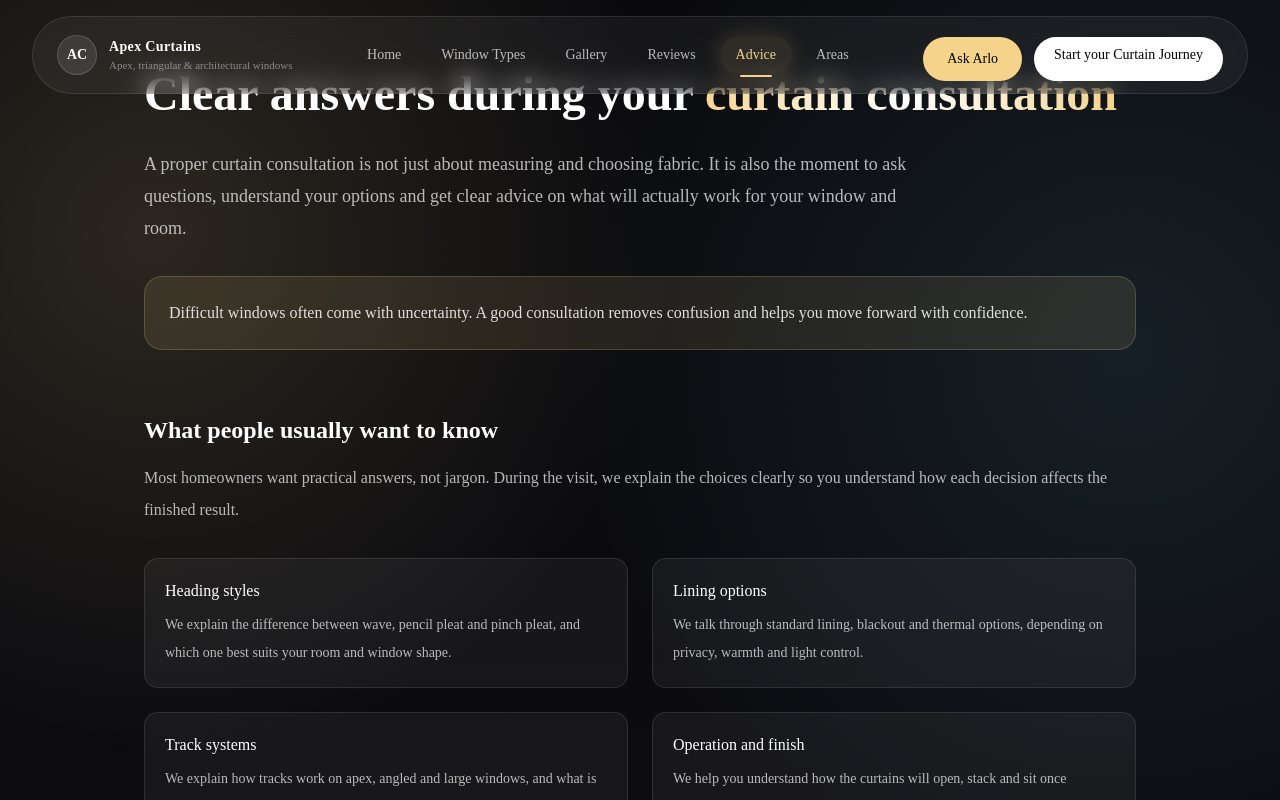
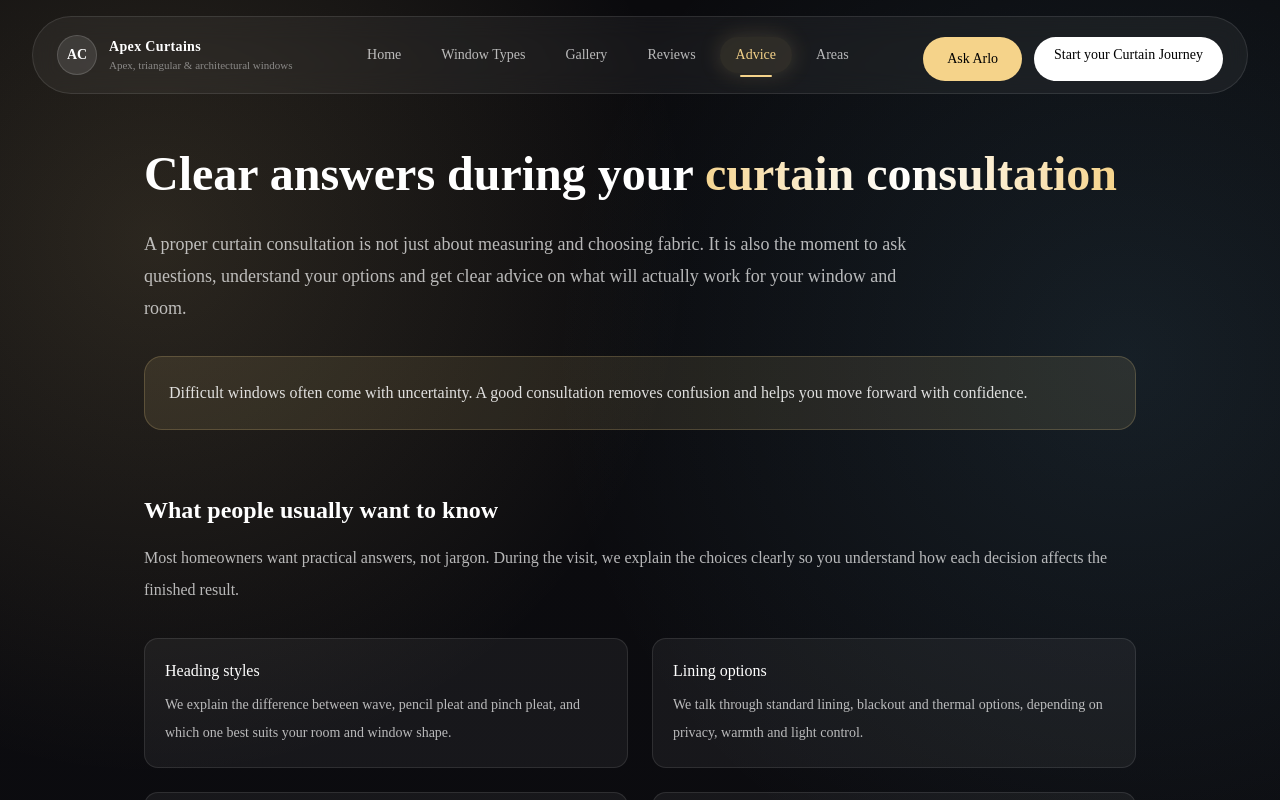
Before and after one commit to Nylon1/Apexcurtains, a Next.js app: page /advice/curtain-consultation-questions in a window 1280 px wide. Shown: the top 800 px of the page. Built offline with nearby package versions, Linux system fonts and the light colour scheme.

Commit message:
fix image paths and add new sections

```diff
--- a/app/advice/curtain-consultation-questions/page.tsx
+++ b/app/advice/curtain-consultation-questions/page.tsx
@@ -7,7 +7,7 @@ export const metadata = {
 
 export default function Page() {
   return (
-    <main className="mx-auto max-w-5xl px-4 py-16 text-white">
+   <main className="mx-auto max-w-5xl px-4 pb-16 pt-32 text-white sm:pt-36">
       <section>
         <h1 className="text-4xl font-semibold leading-tight sm:text-5xl">
           Clear answers during your
--- a/app/advice/curtain-measurements-apex-windows/page.tsx
+++ b/app/advice/curtain-measurements-apex-windows/page.tsx
@@ -7,7 +7,7 @@ export const metadata = {
 
 export default function Page() {
   return (
-    <main className="mx-auto max-w-5xl px-4 py-16 text-white">
+   <main className="mx-auto max-w-5xl px-4 pb-16 pt-32 text-white sm:pt-36">
       {/* HERO */}
       <section>
         <h1 className="text-4xl font-semibold leading-tight sm:text-5xl">
--- a/app/advice/curtain-pricing-apex-windows/page.tsx
+++ b/app/advice/curtain-pricing-apex-windows/page.tsx
@@ -6,7 +6,7 @@ export const metadata = {
 
 export default function Page() {
   return (
-    <main className="mx-auto max-w-5xl px-4 py-16 text-white">
+   <main className="mx-auto max-w-5xl px-4 pb-16 pt-32 text-white sm:pt-36">
       <section>
         <h1 className="text-4xl font-semibold leading-tight sm:text-5xl">
           Accurate pricing for
--- a/app/advice/curtains-discussing-fabrics/page.tsx
+++ b/app/advice/curtains-discussing-fabrics/page.tsx
@@ -6,7 +6,7 @@ export const metadata = {
 
 export default function Page() {
   return (
-    <main className="mx-auto max-w-4xl px-4 py-16 text-white">
+   <main className="mx-auto max-w-5xl px-4 pb-16 pt-32 text-white sm:pt-36">
       <h1 className="text-4xl font-semibold">
         Choosing the Right Curtain Fabrics for Your Space
       </h1>
```
